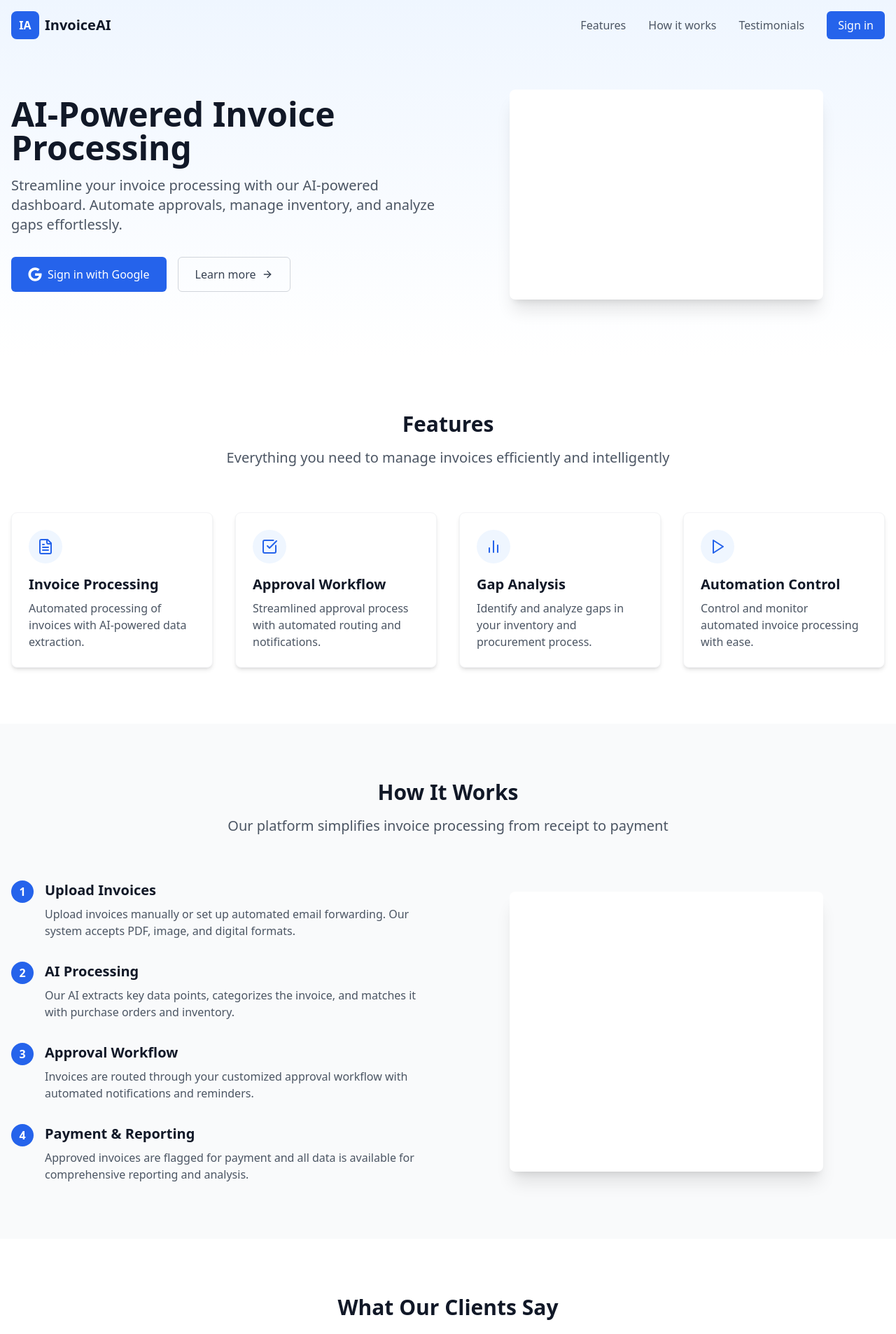
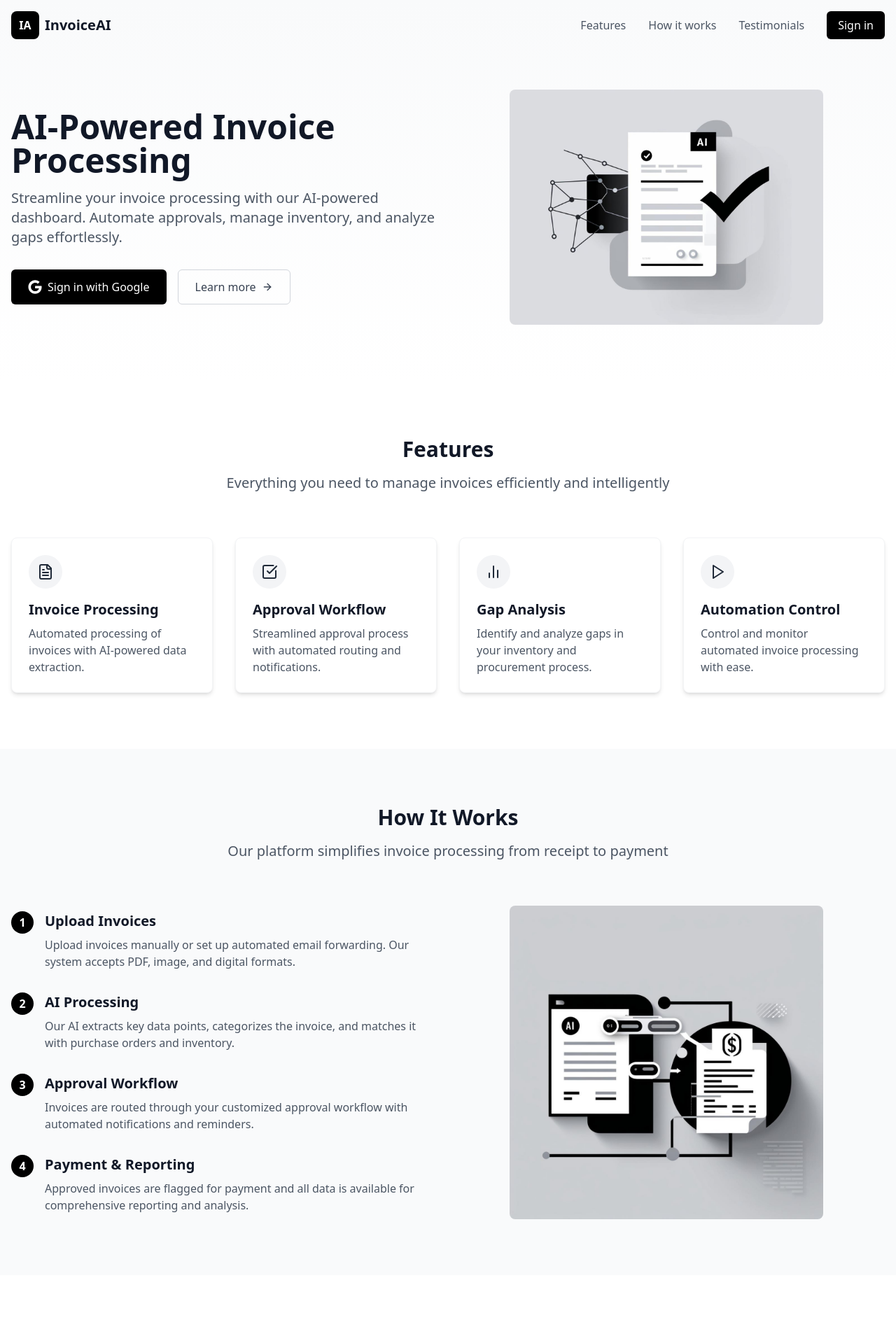
Before and after one commit to mehak-think41/redo-autoinvoice, a Next.js app in the folder client/: page /login in a window 1280 px wide. Shown: the top 1906 px of the page at 70% size. Built offline with nearby package versions, Linux system fonts and the light colour scheme.

Commit message:
fix: landing page ui

```diff
--- a/client/app/login/page.jsx
+++ b/client/app/login/page.jsx
@@ -8,6 +8,9 @@ import Lottie from "react-lottie-player"
 import { useToast } from "../../hooks/use-toast"
 import invoiceAnimationData from "../../assets/invoice-animation.json"
 import dashboardAnimationData from "../../assets/dashboard-animation.json"
+import Image from 'next/image';
+import heroImage from '@/assets/2.jpg';
+import howItWorksImage from '@/assets/Untitled design.png';
 
 const LoginPage = () => {
   const router = useRouter()
@@ -113,23 +116,23 @@ const LoginPage = () => {
       >
         <div className="container mx-auto px-4 flex justify-between items-center">
           <div className="flex items-center">
-            <div className="h-10 w-10 rounded-lg bg-blue-600 flex items-center justify-center text-white font-bold mr-2">
+            <div className="h-10 w-10 rounded-lg bg-black flex items-center justify-center text-white font-bold mr-2">
               IA
             </div>
             <span className="text-xl font-bold text-gray-900">InvoiceAI</span>
           </div>
           <div className="hidden md:flex items-center space-x-8">
-            <a href="#features" className="text-gray-600 hover:text-blue-600 transition-colors">
+            <a href="#features" className="text-gray-600 hover:text-black transition-colors">
               Features
             </a>
-            <a href="#how-it-works" className="text-gray-600 hover:text-blue-600 transition-colors">
+            <a href="#how-it-works" className="text-gray-600 hover:text-black transition-colors">
               How it works
             </a>
-            <a href="#testimonials" className="text-gray-600 hover:text-blue-600 transition-colors">
+            <a href="#testimonials" className="text-gray-600 hover:text-black transition-colors">
               Testimonials
             </a>
             <button
-              className="bg-blue-600 text-white px-4 py-2 rounded-md hover:bg-blue-700 transition-colors"
+              className="bg-black text-white px-4 py-2 rounded-md hover:bg-gray-800 transition-colors"
               onClick={handleGoogleLogin}
               disabled={loading}
             >
@@ -151,7 +154,7 @@ const LoginPage = () => {
       </nav>
 
       {/* Hero Section */}
-      <section className="pt-32 pb-20 bg-gradient-to-b from-blue-50 to-white">
+      <section className="pt-32 pb-20 bg-gradient-to-b from-gray-50 to-white">
         <div className="container mx-auto px-4 flex flex-col md:flex-row items-center">
           <div className="md:w-1/2 mb-10 md:mb-0">
             <h1 className="text-4xl md:text-5xl font-bold text-gray-900 leading-tight mb-4">
@@ -163,7 +166,7 @@ const LoginPage = () => {
             </p>
             <div className="flex flex-col sm:flex-row gap-4">
               <button
-                className="bg-blue-600 text-white px-6 py-3 rounded-md hover:bg-blue-700 transition-colors flex items-center justify-center"
+                className="bg-black text-white px-6 py-3 rounded-md hover:bg-gray-800 transition-colors flex items-center justify-center"
                 onClick={handleGoogleLogin}
                 disabled={loading}
               >
@@ -180,8 +183,8 @@ const LoginPage = () => {
             </div>
           </div>
           <div className="md:w-1/2 flex justify-center">
-            <div className="w-full max-w-md bg-white rounded-lg shadow-xl overflow-hidden">
-              <Lottie loop animationData={dashboardAnimationData} play style={{ width: "100%", height: 300 }} />
+            <div className="w-full max-w-md rounded-lg overflow-hidden">
+              <Image src={heroImage} alt="AI Invoice Processing" className="w-full h-auto" />
             </div>
           </div>
         </div>
@@ -205,8 +208,8 @@ const LoginPage = () => {
                   key={index}
                   className="bg-white rounded-lg p-6 shadow-md hover:shadow-lg transition-shadow border border-gray-100"
                 >
-                  <div className="bg-blue-50 p-3 rounded-full w-12 h-12 flex items-center justify-center mb-4">
-                    <Icon className="h-6 w-6 text-blue-600" />
+                  <div className="bg-gray-100 p-3 rounded-full w-12 h-12 flex items-center justify-center mb-4">
+                    <Icon className="h-6 w-6 text-gray-800" />
                   </div>
                   <h3 className="text-xl font-semibold text-gray-900 mb-2">{feature.title}</h3>
                   <p className="text-gray-600">{feature.description}</p>
@@ -231,7 +234,7 @@ const LoginPage = () => {
             <div className="md:w-1/2 mb-10 md:mb-0 md:pr-8">
               <div className="space-y-8">
                 <div className="flex items-start">
-                  <div className="bg-blue-600 rounded-full w-8 h-8 flex items-center justify-center text-white font-bold mr-4 shrink-0">
+                  <div className="bg-black rounded-full w-8 h-8 flex items-center justify-center text-white font-bold mr-4 shrink-0">
                     1
                   </div>
                   <div>
@@ -244,7 +247,7 @@ const LoginPage = () => {
                 </div>
 
                 <div className="flex items-start">
-                  <div className="bg-blue-600 rounded-full w-8 h-8 flex items-center justify-center text-white font-bold mr-4 shrink-0">
+                  <div className="bg-black rounded-full w-8 h-8 flex items-center justify-center text-white font-bold mr-4 shrink-0">
                     2
                   </div>
                   <div>
@@ -257,7 +260,7 @@ const LoginPage = () => {
                 </div>
 
                 <div className="flex items-start">
-                  <div className="bg-blue-600 rounded-full w-8 h-8 flex items-center justify-center text-white font-bold mr-4 shrink-0">
+                  <div className="bg-black rounded-full w-8 h-8 flex items-center justify-center text-white font-bold mr-4 shrink-0">
                     3
                   </div>
                   <div>
@@ -270,7 +273,7 @@ const LoginPage = () => {
                 </div>
 
                 <div className="flex items-start">
-                  <div className="bg-blue-600 rounded-full w-8 h-8 flex items-center justify-center text-white font-bold mr-4 shrink-0">
+                  <div className="bg-black rounded-full w-8 h-8 flex items-center justify-center text-white font-bold mr-4 shrink-0">
                     4
                   </div>
                   <div>
@@ -284,8 +287,8 @@ const LoginPage = () => {
               </div>
             </div>
             <div className="md:w-1/2 flex justify-center">
-              <div className="w-full max-w-md bg-white rounded-lg shadow-xl overflow-hidden">
-                <Lottie loop animationData={invoiceAnimationData} play style={{ width: "100%", height: 400 }} />
+              <div className="w-full max-w-md rounded-lg overflow-hidden">
+                <Image src={howItWorksImage} alt="How It Works" className="w-full h-auto" />
               </div>
             </div>
           </div>
@@ -327,14 +330,14 @@ const LoginPage = () => {
       </section>
 
       {/* CTA Section */}
-      <section className="py-20 bg-blue-600 text-white">
+      <section className="py-20 bg-black text-white">
         <div className="container mx-auto px-4 text-center">
           <h2 className="text-3xl font-bold mb-4">Ready to streamline your invoice processing?</h2>
           <p className="text-xl mb-8 max-w-3xl mx-auto">
             Join thousands of businesses that have transformed their accounts payable workflow with InvoiceAI.
           </p>
           <button
-            className="bg-white text-blue-600 px-8 py-3 rounded-md hover:bg-gray-100 transition-colors text-lg font-semibold"
+            className="bg-white text-black px-8 py-3 rounded-md hover:bg-gray-200 transition-colors text-lg font-semibold"
             onClick={handleGoogleLogin}
             disabled={loading}
           >
@@ -349,7 +352,7 @@ const LoginPage = () => {
           <div className="grid md:grid-cols-4 gap-8">
             <div>
               <div className="flex items-center mb-4">
-                <div className="h-10 w-10 rounded-lg bg-blue-600 flex items-center justify-center text-white font-bold mr-2">
+                <div className="h-10 w-10 rounded-lg bg-black flex items-center justify-center text-white font-bold mr-2">
                   IA
                 </div>
                 <span className="text-xl font-bold">InvoiceAI</span>
```
Also changed, not shown: client/assets/2.jpg (added), client/assets/Untitled design.png (added).
